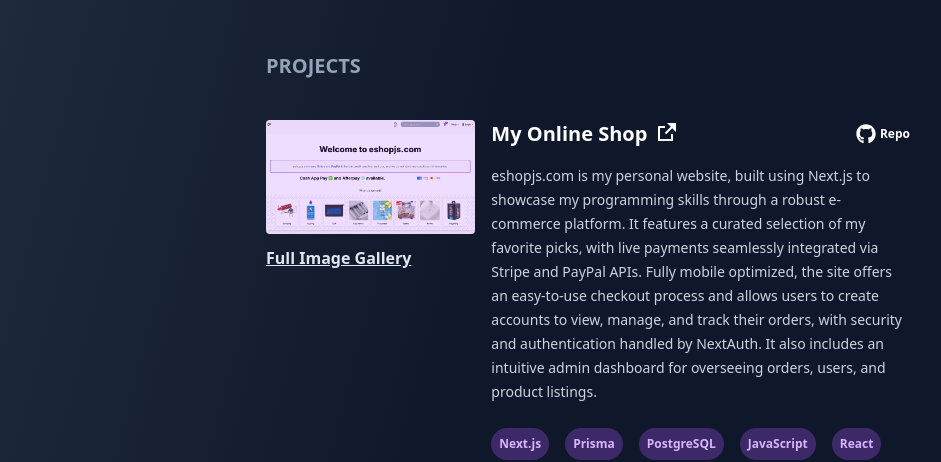
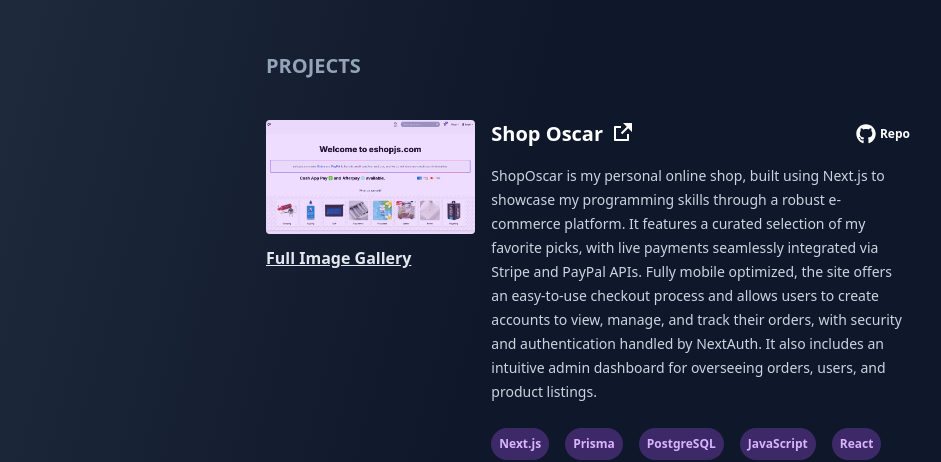
Before and after one commit to oscar-ct/portfolio-v2, a Next.js app: page / in a window 1280 px wide. Shown: the part 1480-1942 px from the top of the page, without its empty margins (322-1263 px from the left). Built offline with nearby package versions, Linux system fonts and the light colour scheme.

Commit message:
feat: update project data

```diff
--- a/app/assets/projectsList.ts
+++ b/app/assets/projectsList.ts
@@ -22,18 +22,18 @@ export interface ProjectType {
 export const projects: ProjectType[] = [
     {
         id: "eshopjs",
-        title: 'My Online Shop',
+        title: 'Shop Oscar',
         github_link: "https://github.com/oscar-ct/next-eshop",
-        demo_link: "https://eshopjs.com/",
+        demo_link: "https://shoposcar.com",
         image: eshopjs,
         stack: ["Next.js", "Prisma", "PostgreSQL", "JavaScript", "React", "TailwindCSS"],
-        description: "eshopjs.com is my personal website, built using Next.js to showcase my programming skills through a robust e-commerce platform. It features a curated selection of my favorite picks, with live payments seamlessly integrated via Stripe and PayPal APIs. Fully mobile optimized, the site offers an easy-to-use checkout process and allows users to create accounts to view, manage, and track their orders, with security and authentication handled by NextAuth. It also includes an intuitive admin dashboard for overseeing orders, users, and product listings.",
+        description: "ShopOscar is my personal online shop, built using Next.js to showcase my programming skills through a robust e-commerce platform. It features a curated selection of my favorite picks, with live payments seamlessly integrated via Stripe and PayPal APIs. Fully mobile optimized, the site offers an easy-to-use checkout process and allows users to create accounts to view, manage, and track their orders, with security and authentication handled by NextAuth. It also includes an intuitive admin dashboard for overseeing orders, users, and product listings.",
     },
     {
         id: "susyqcleaning",
         title: 'Susy Q Cleaning',
         github_link: "https://github.com/oscar-ct/susyq",
-        demo_link: "https://react-dream-cars.vercel.app/",
+        demo_link: "https://susyqcleaning.com/",
         image: susyq,
         stack: ["Next.js", "JavaScript", "React", "TailwindCSS"],
         description: "The soon to be official site for susyqcleaning.com, a website I built using Next.js to optimize search engine visibility and enhance user experience. The project aimed to seamlessly integrate with the customer’s CRM while retaining SEO performance. Styling was subtly refined from the existing site, maintaining familiarity with a modern touch."
```
